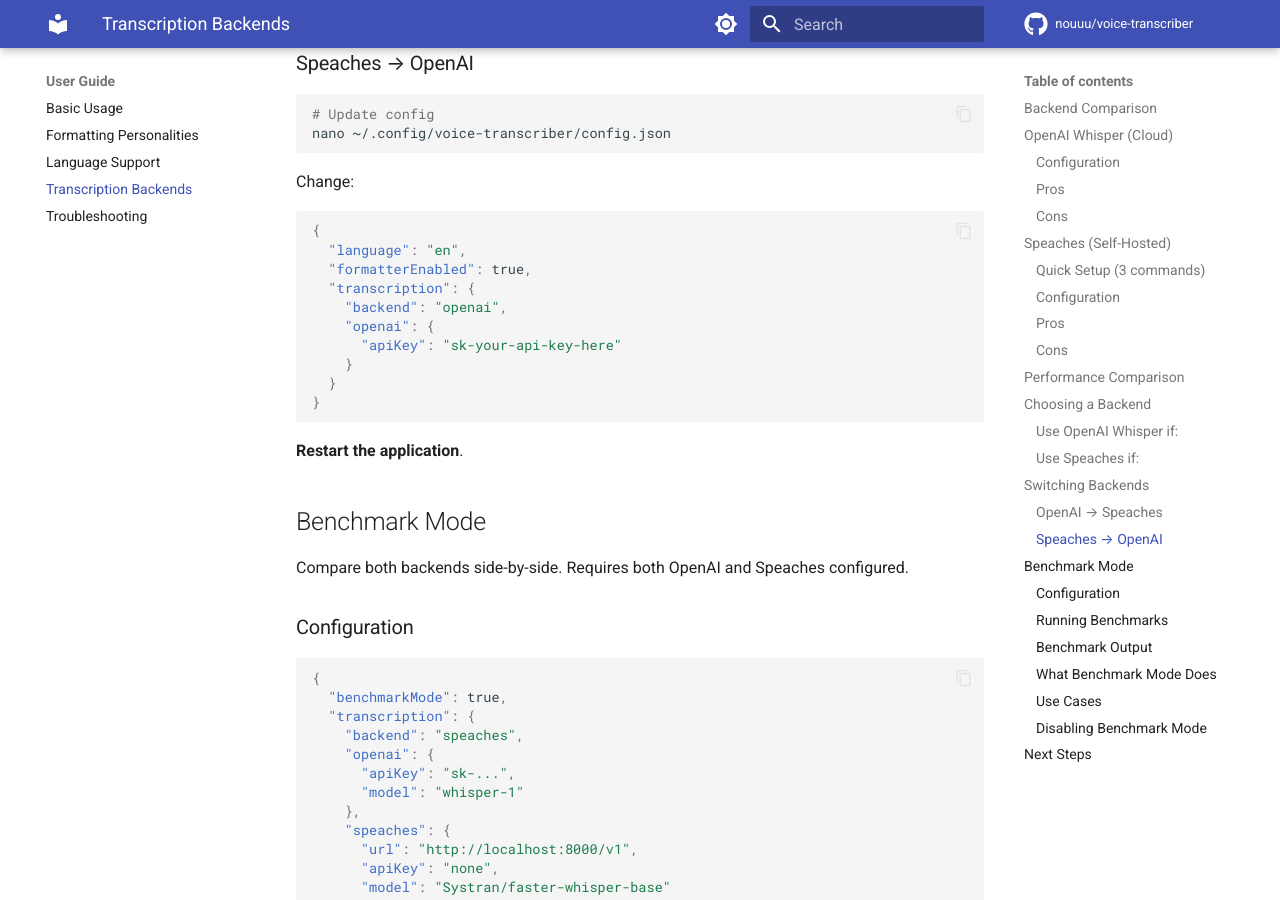
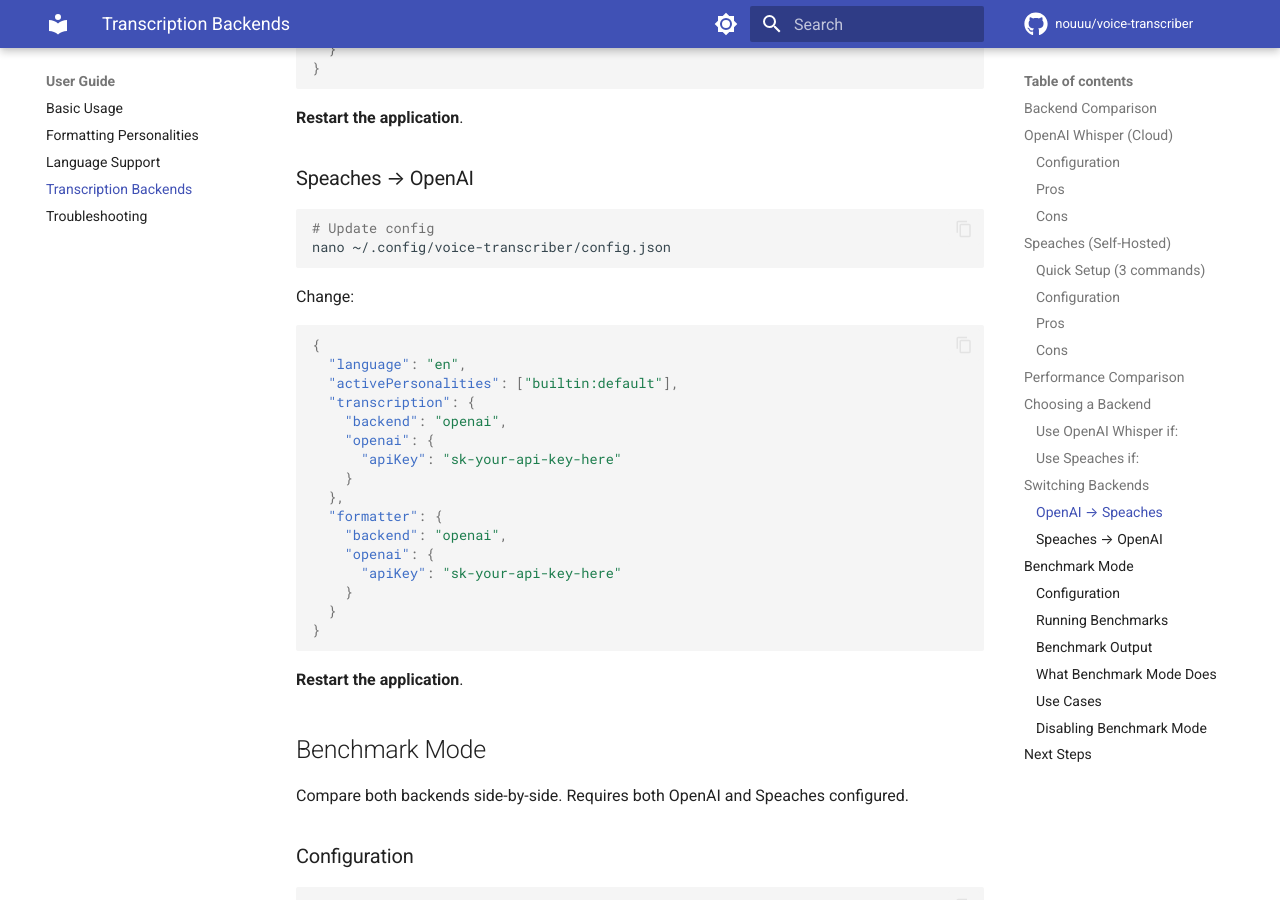
Before and after one commit to Nouuu/voice-transcriber, an MkDocs documentation site: the page built from documentation/user-guide/transcription-backends.md, in a window 1280 px wide and 900 px high, scrolled down 4068 px. Built offline with MkDocs 1.6.1 and Material for MkDocs 9.7.7, drawn with Linux system fonts in a browser that asks for light colours; comment, search, counter and statistics services are not loaded; the version menu is left out; some of the changed text lies outside the part shown.

Commit message:
feat: update language support and transcription backend examples with active personalities and formatter configuration

````diff
--- a/documentation/user-guide/transcription-backends.md
+++ b/documentation/user-guide/transcription-backends.md
@@ -66,13 +66,19 @@
 ```json
 {
   "language": "fr",
-  "formatterEnabled": false,
+  "activePersonalities": ["builtin:default"],
   "transcription": {
     "backend": "speaches",
     "speaches": {
       "url": "http://localhost:8000/v1",
       "apiKey": "none",
       "model": "Systran/faster-whisper-base"
+    }
+  },
+  "formatter": {
+    "backend": "openai",
+    "openai": {
+      "apiKey": "sk-..."
     }
   }
 }
@@ -158,8 +164,14 @@
 ```json
 {
   "language": "en",
-  "formatterEnabled": true,
+  "activePersonalities": ["builtin:default"],
   "transcription": {
+    "backend": "openai",
+    "openai": {
+      "apiKey": "sk-your-api-key-here"
+    }
+  },
+  "formatter": {
     "backend": "openai",
     "openai": {
       "apiKey": "sk-your-api-key-here"
````
Also changed, not shown: documentation/user-guide/language-support.md (+7 -1 lines).
